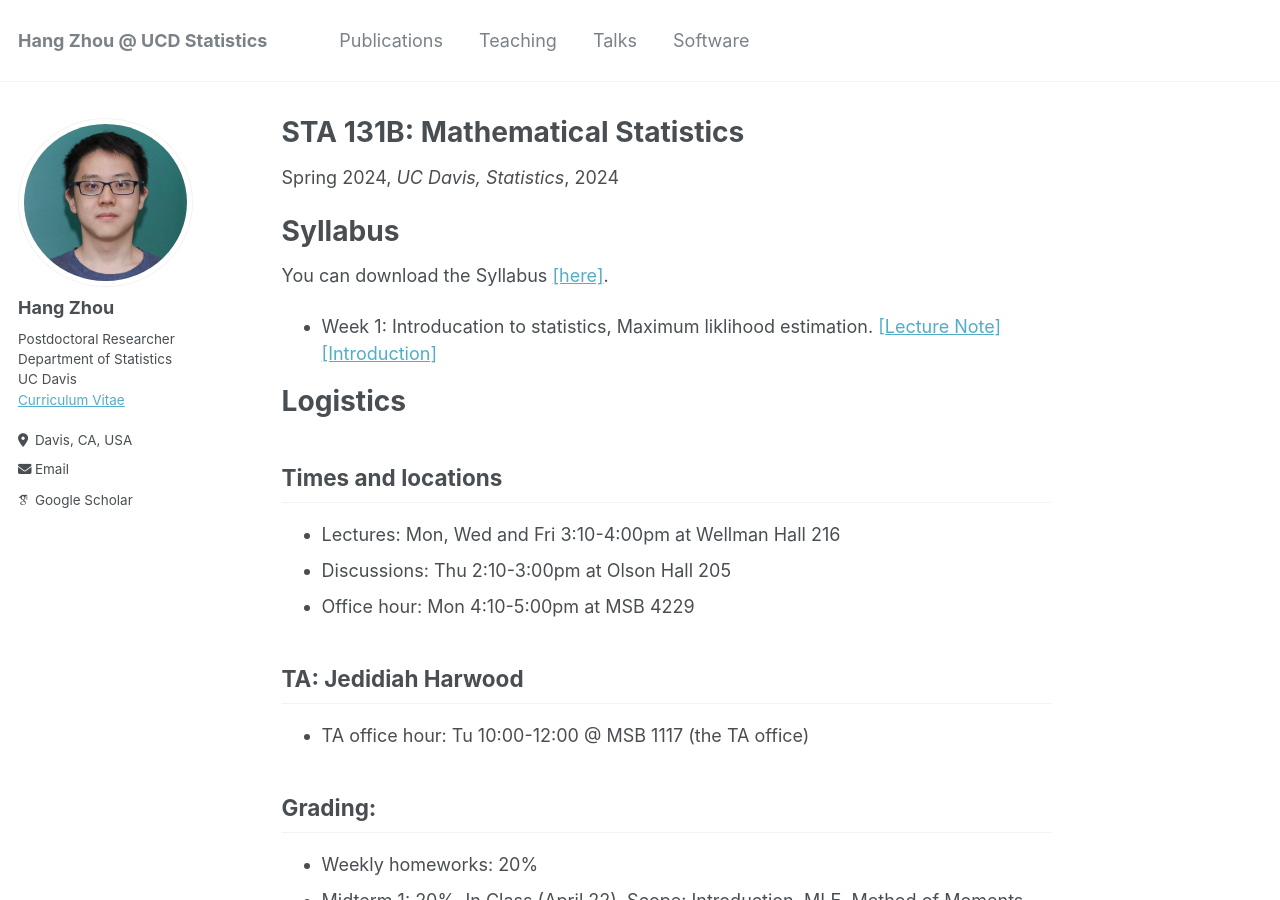
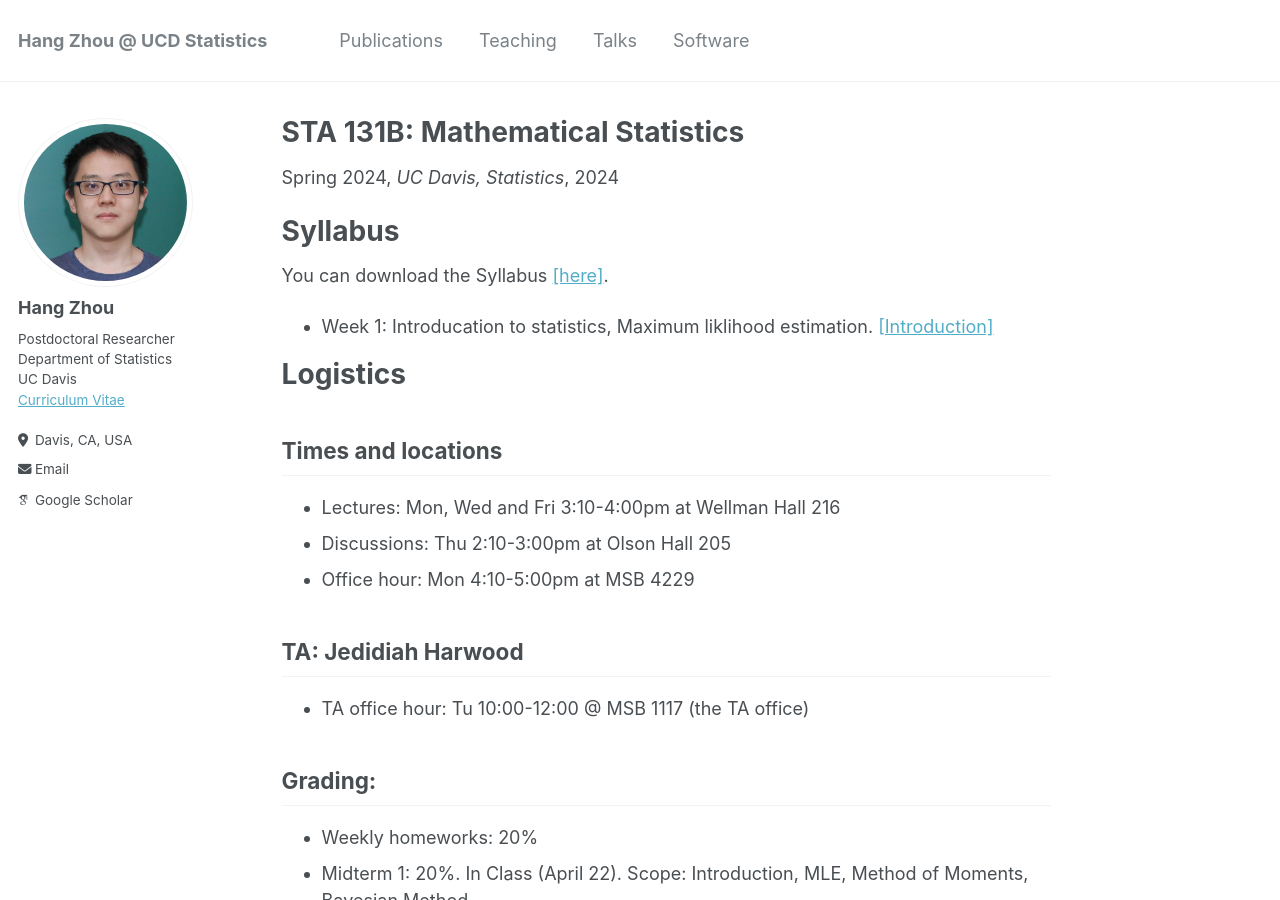
Before and after one commit to hg-zh/hg-zh.github.io, a Jekyll site: the page built from _teaching/2024-spring-STA131B.md, in a window 1280 px wide and 900 px high. Built offline with Jekyll 4.4.1, drawn with Linux system fonts in a browser that asks for light colours; some web fonts are replaced.

Commit message:
Update 2024-spring-STA131B.md

```diff
--- a/_teaching/2024-spring-STA131B.md
+++ b/_teaching/2024-spring-STA131B.md
@@ -11,7 +11,7 @@ location: "City, Country"
 
 You can download the Syllabus [\[here\]](https://hg-zh.github.io/files/Syllabus.pdf).
 
-- Week 1: Introducation to statistics, Maximum liklihood estimation. [\[Lecture Note\]](https://hg-zh.github.io/files/Lect1.pdf) [\[Introduction\]](https://hg-zh.github.io/files/Lecture_1.pdf)
+- Week 1: Introducation to statistics, Maximum liklihood estimation. [\[Introduction\]](https://hg-zh.github.io/files/Lecture_1.pdf)
 
 
 # Logistics
```
